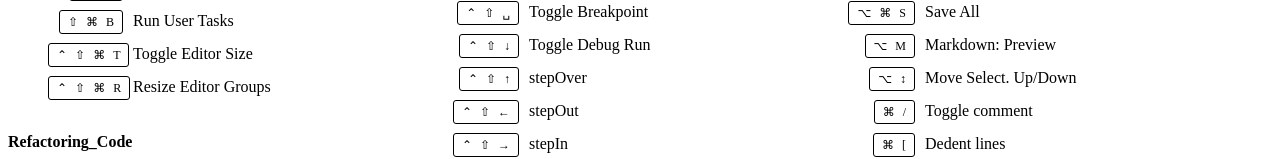
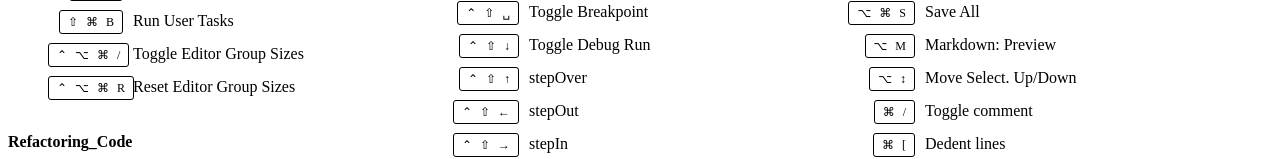
Before and after one commit to butuzov/vsc-keyboard-layout, a plain HTML site: page index.html in a window 1280 px wide. Shown: the part 453-612 px from the top of the page. Drawn offline with nearby package versions, Linux system fonts and the light colour scheme.

Commit message:
refactor(editors-size):  change Editor size (correction)

```diff
--- a/index.html
+++ b/index.html
@@ -87,8 +87,8 @@
 		<li><p class="kbd"><span><kbd>⌃</kbd><kbd>⌘</kbd><kbd>↔</kbd></span></p><p class="descr">Resize Terminal Panel</p></li>
 		<li><p class="kbd"><span><kbd>⌃</kbd><kbd>Tab</kbd></span></p><p class="descr">Select Editor</p></li>
 		<li><p class="kbd"><span><kbd>⇧</kbd><kbd>⌘</kbd><kbd>B</kbd></span></p><p class="descr">Run User Tasks</p></li>
-		<li><p class="kbd"><span><kbd>⌃</kbd><kbd>⇧</kbd><kbd>⌘</kbd><kbd>T</kbd></span></p><p class="descr">Toggle Editor Size</p></li>
-		<li><p class="kbd"><span><kbd>⌃</kbd><kbd>⇧</kbd><kbd>⌘</kbd><kbd>R</kbd></span></p><p class="descr">Resize Editor Groups</p></li>
+		<li><p class="kbd"><span><kbd>⌃</kbd><kbd>⌥</kbd><kbd>⌘</kbd><kbd>/</kbd></span></p><p class="descr">Toggle Editor Group Sizes</p></li>
+		<li><p class="kbd"><span><kbd>⌃</kbd><kbd>⌥</kbd><kbd>⌘</kbd><kbd>R</kbd></span></p><p class="descr">Reset Editor Group Sizes</p></li>
 </ol>
 </div>
 <div class='grid-item'>		<h4>Editor</h4>
```
Also changed, not shown: 1 other file.
